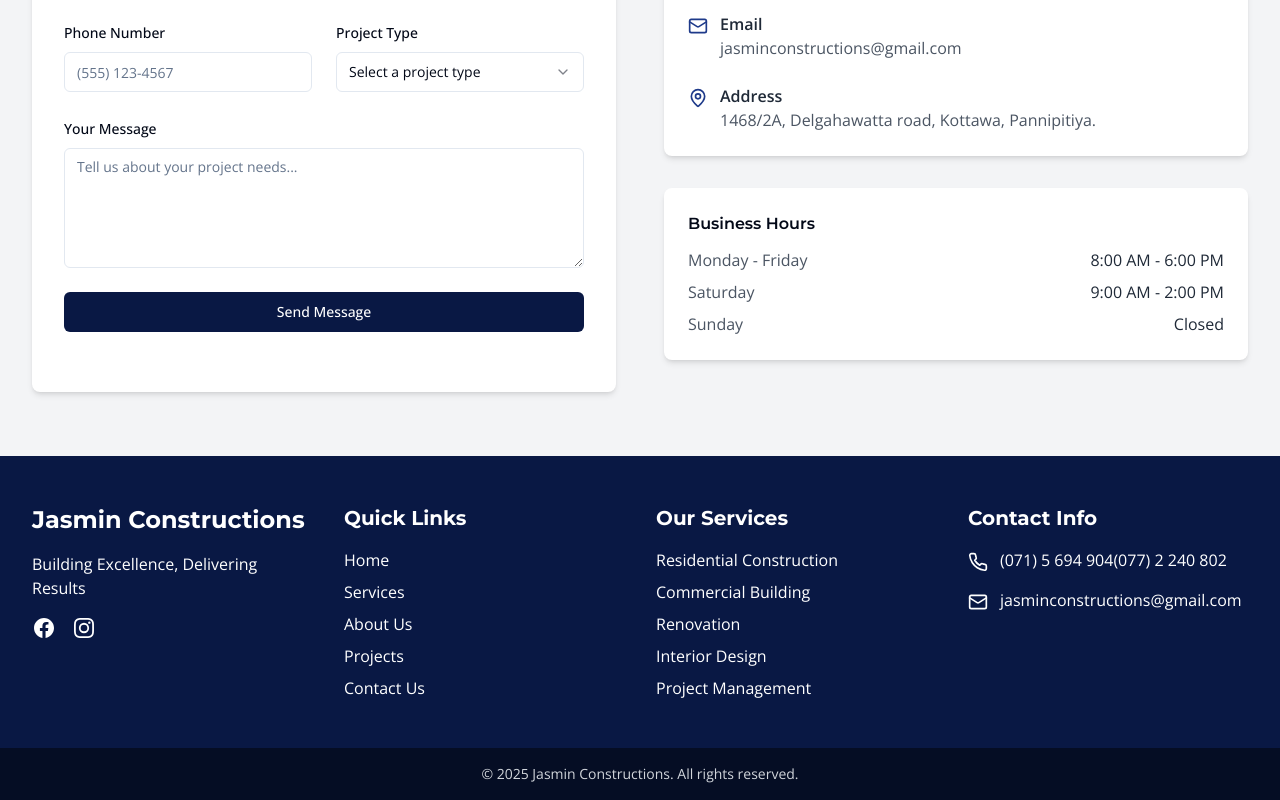
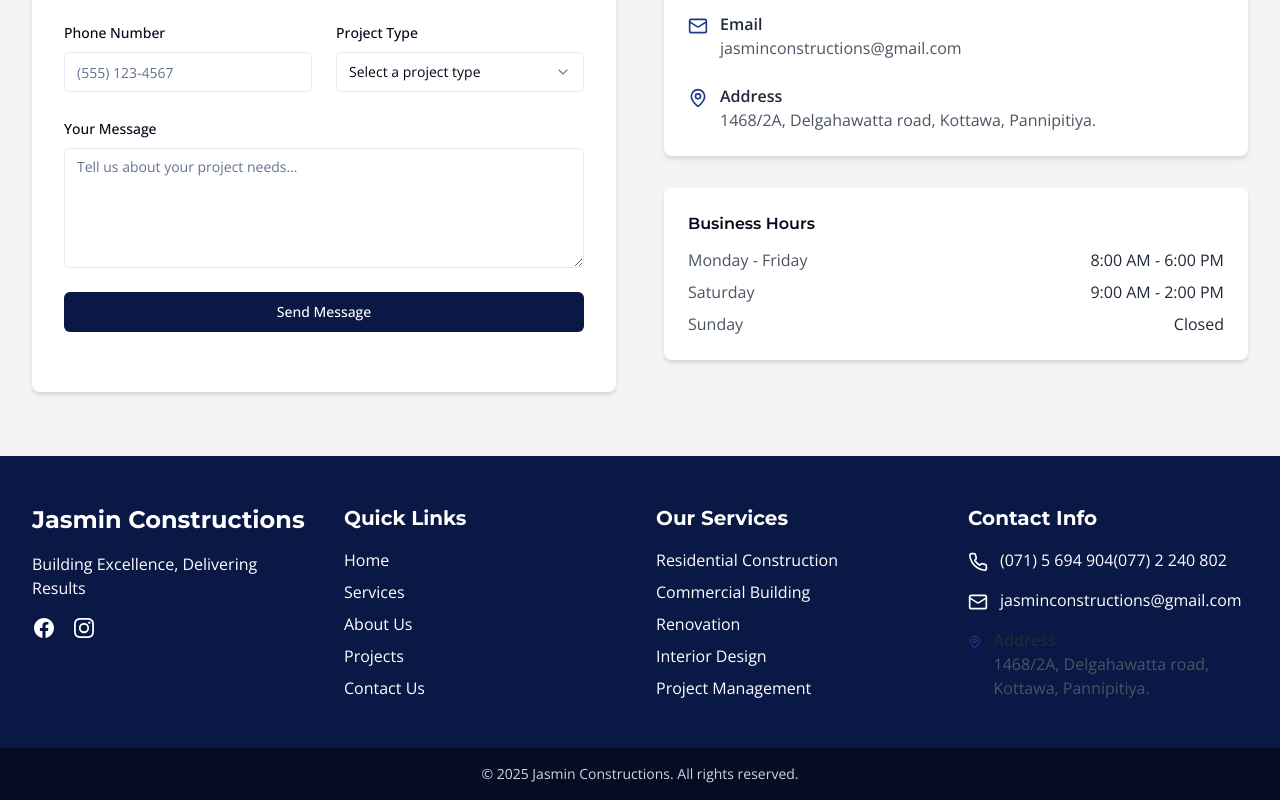
Before and after one commit to dev-space-1/jasmine-constructions, a React (Vite) app: page /contact in a window 1280 px wide. Shown: the part 572-1372 px from the top of the page. Built offline with nearby package versions, Linux system fonts and the light colour scheme.

Commit message:
updated footer

```diff
--- a/src/components/layout/Footer.tsx
+++ b/src/components/layout/Footer.tsx
@@ -81,12 +81,25 @@
             <ul className="space-y-4">
               <li className="flex items-start">
                 <Phone className="w-5 h-5 mr-3 mt-1" />
-                <span>(071) 5 694 904</span>
-                <span>(077) 2 240 802</span>
+                <div>
+                  <span>(071) 5 694 904</span>
+                  <span>(077) 2 240 802</span>
+                </div>
               </li>
               <li className="flex items-start">
                 <Mail className="w-5 h-5 mr-3 mt-1" />
                 <span>jasminconstructions@gmail.com</span>
+              </li>
+              <li className="flex">
+                <MapPin className="w-5 h-5 mr-3 text-secondary mt-1" />
+                <div>
+                  <p className="font-semibold text-gray-800">Address</p>
+                  <p className="text-gray-600">
+                    1468/2A, Delgahawatta road,
+                    Kottawa,
+                    Pannipitiya.
+                  </p>
+                </div>
               </li>
             </ul>
           </div>
```
